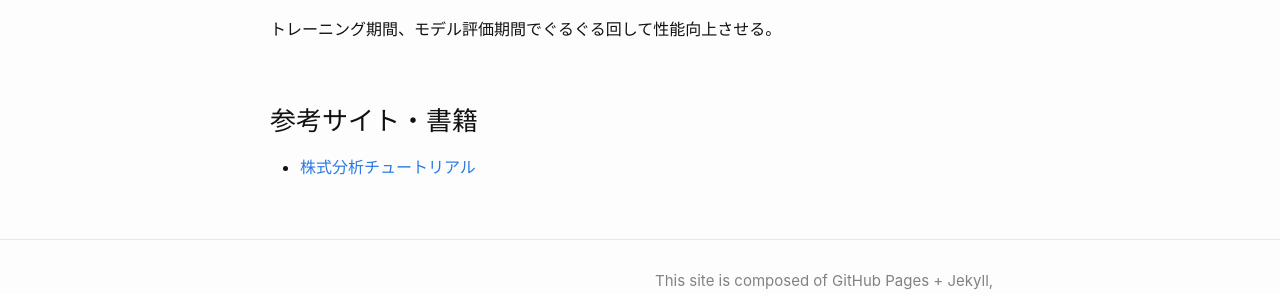
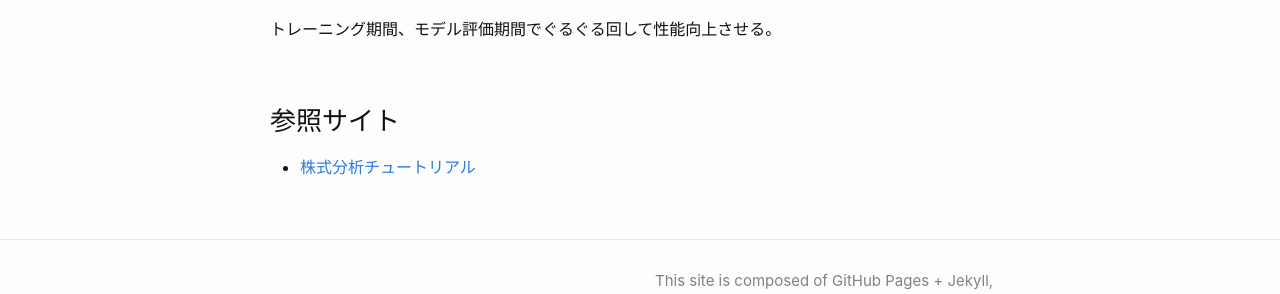
Before and after one commit to keijiyo/keijiyo.github.io, a Jekyll site: the page built from _posts/2022-10-17-【マケデコ】初心者向け株式分析セミナー参加（9月28日）.markdown, in a window 1280 px wide. Shown: the part 1910-2204 px from the top of the page. Built offline with Jekyll 4.4.1, drawn with Linux system fonts in a browser that asks for light colours.

Commit message:
小タイトル修正

```diff
--- a/_posts/2022-10-17-【マケデコ】初心者向け株式分析セミナー参加（9月28日）.markdown
+++ b/_posts/2022-10-17-【マケデコ】初心者向け株式分析セミナー参加（9月28日）.markdown
@@ -49,5 +49,5 @@ categories: jekyll update
 
 トレーニング期間、モデル評価期間でぐるぐる回して性能向上させる。
 
-### 参考サイト・書籍
+### 参照サイト
 - <a href="https://japanexchangegroup.github.io/J-Quants-Tutorial/" target="_blank">株式分析チュートリアル</a>
```
